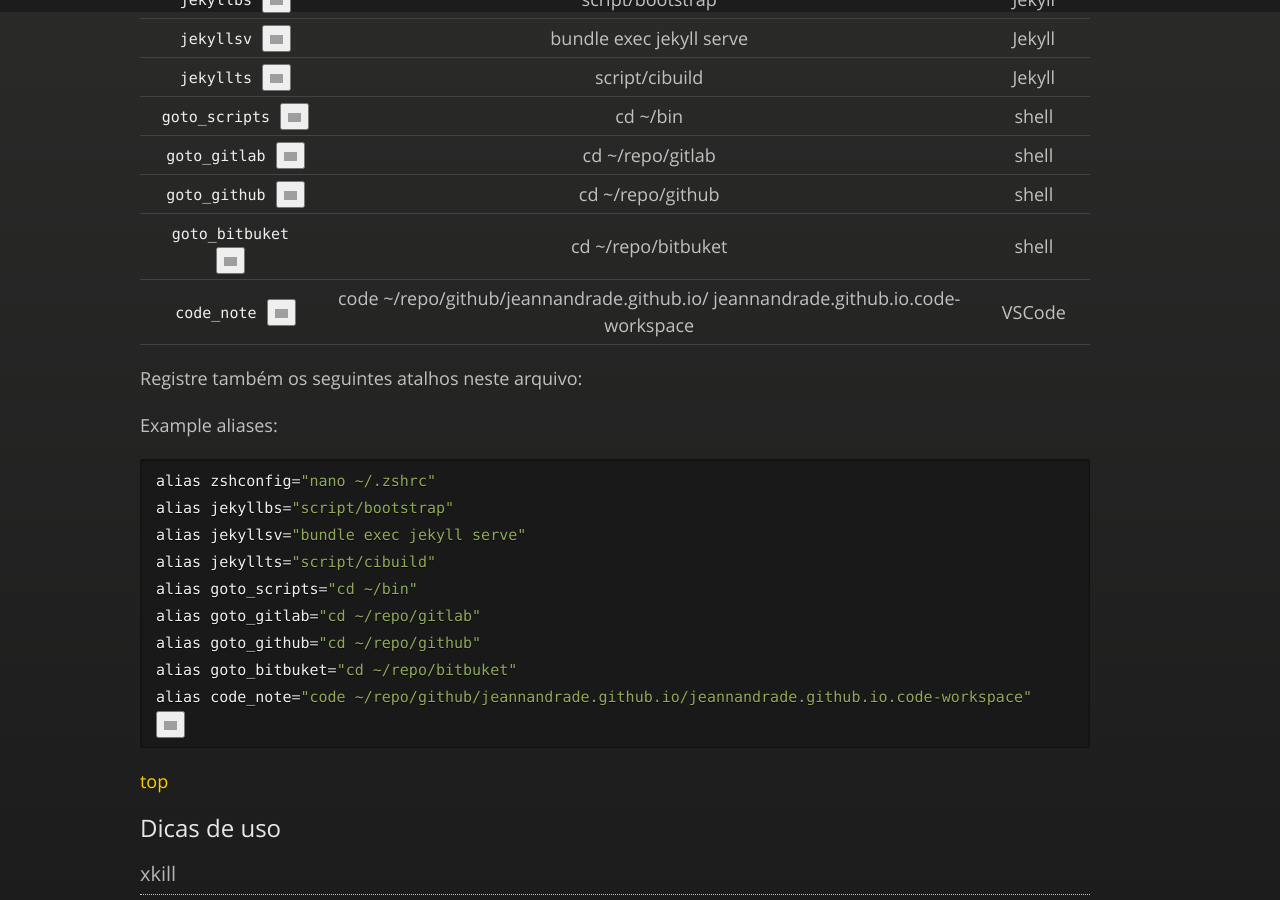
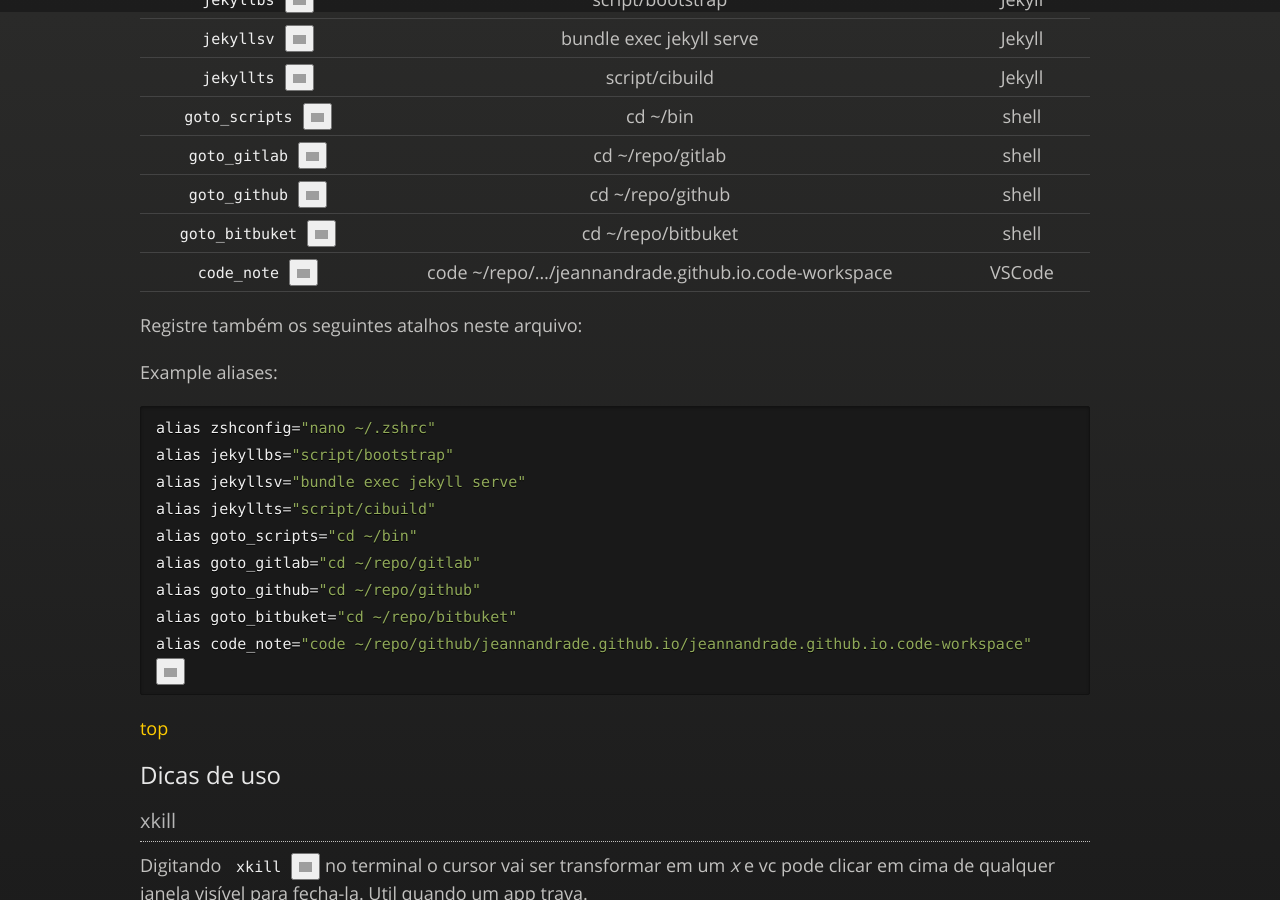
Before and after one commit to JeannAndrade/jeannandrade.github.io, a Jekyll site: the page built from content/linux/terminal/index.md, in a window 1280 px wide and 900 px high, scrolled down 4488 px. Built offline with Jekyll 4.4.1, drawn with Linux system fonts in a browser that asks for light colours; nearby versions of some CDN libraries; comment, search, counter and statistics services are not loaded; our own code applies the rules of GitHub Pages for plain Markdown files; grey boxes are pictures that could not be loaded.

Commit message:
atualiza o caminho do workspace no atalho code_note no index.md

```diff
--- a/content/linux/terminal/index.md
+++ b/content/linux/terminal/index.md
@@ -162,7 +162,7 @@ O que faz? Exibe detalhes como a data de criação, o tamanho e as permissões d
 | `goto_gitlab` | cd ~/repo/gitlab | shell |
 | `goto_github` | cd ~/repo/github | shell |
 | `goto_bitbuket` | cd ~/repo/bitbuket | shell |
-| `code_note` | code ~/repo/github/jeannandrade.github.io/ jeannandrade.github.io.code-workspace | VSCode |
+| `code_note` | code ~/repo/.../jeannandrade.github.io.code-workspace | VSCode |
 
 Registre também os seguintes atalhos neste arquivo:
 
```
